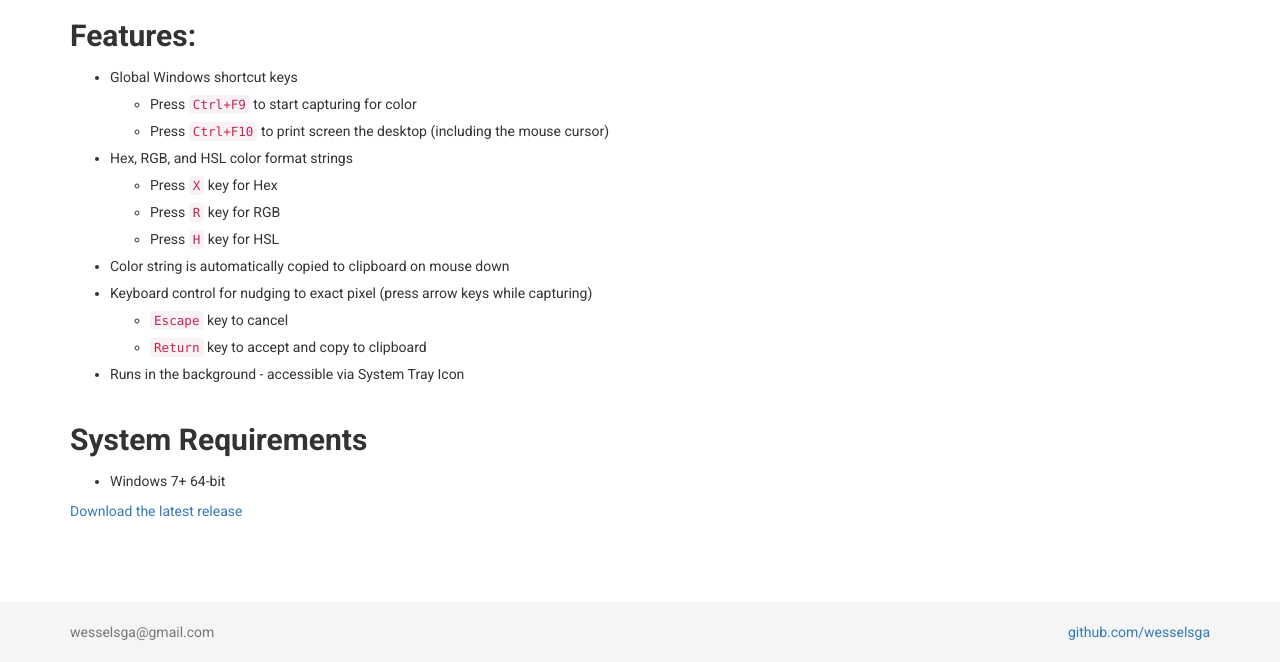
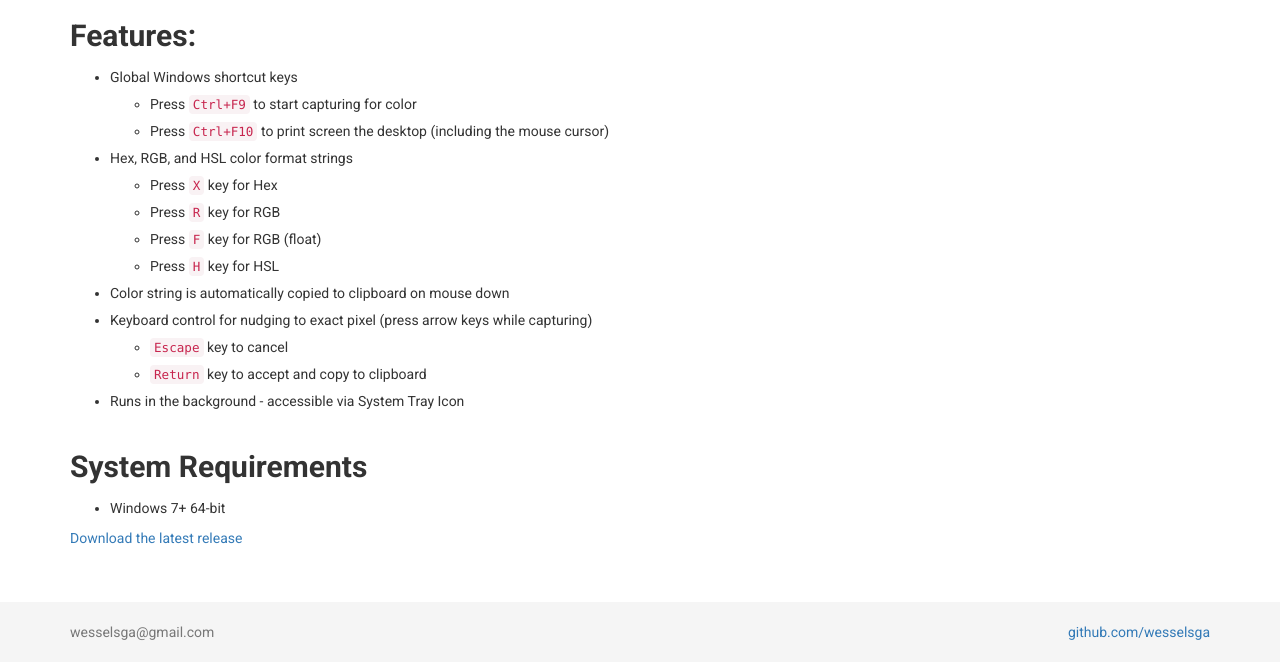
Before and after one commit to wesselsga/wesselsga.github.io, a Jekyll site: the page built from _posts/2017-10-18-colorlens.md, in a window 1280 px wide and 1186 px high. Shown: the part 524-1186 px from the top of the window. Built offline with Jekyll 4.4.1, drawn with Linux system fonts in a browser that asks for light colours.

Commit message:
Update 2017-10-18-colorlens.md

```diff
--- a/_posts/2017-10-18-colorlens.md
+++ b/_posts/2017-10-18-colorlens.md
@@ -17,6 +17,7 @@ ColorLens is a simple Windows utility to capture the color of the current pixel
 * Hex, RGB, and HSL color format strings
   * Press `X` key for Hex
   * Press `R` key for RGB
+  * Press `F` key for RGB (float)
   * Press `H` key for HSL
 * Color string is automatically copied to clipboard on mouse down
 * Keyboard control for nudging to exact pixel (press arrow keys while capturing)
```
